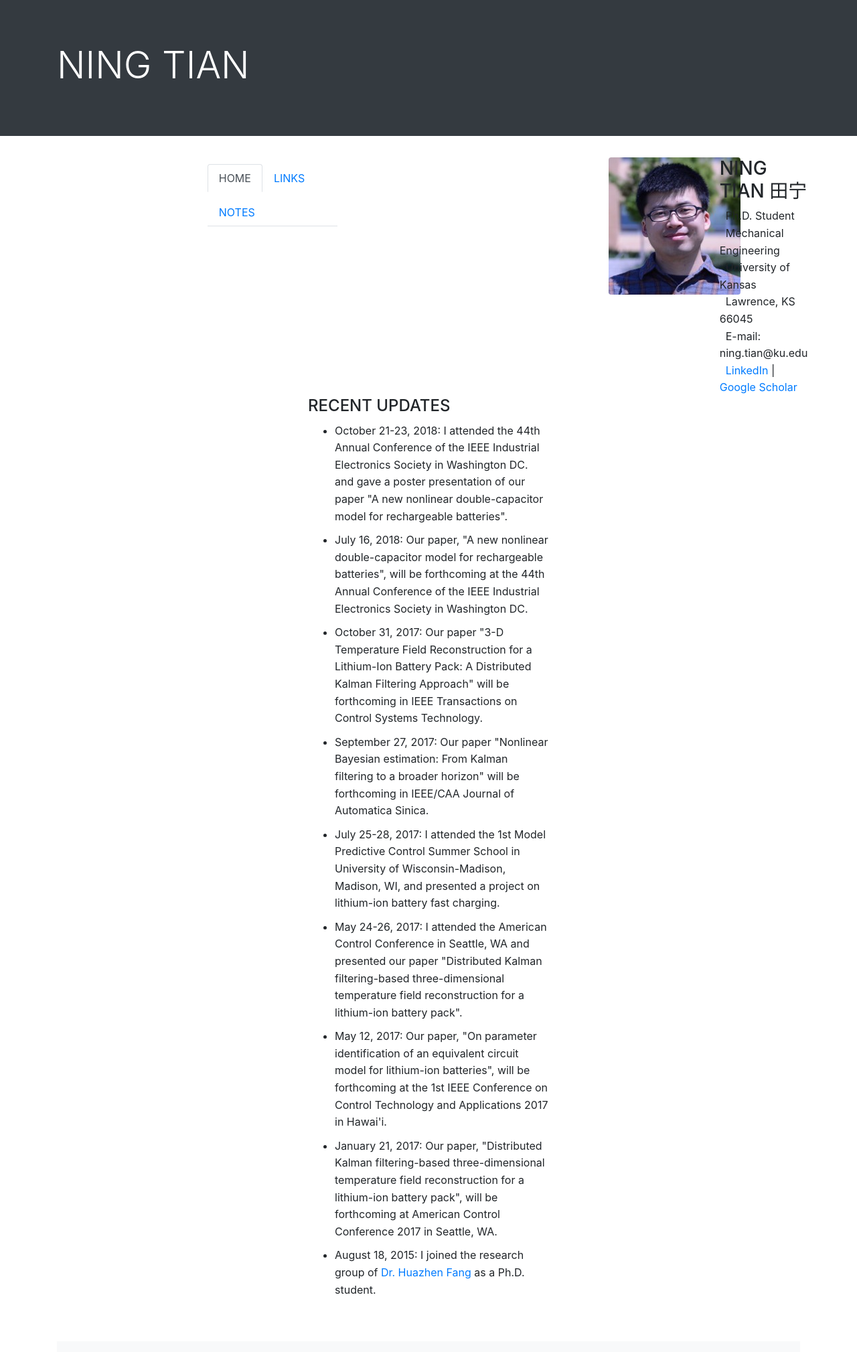
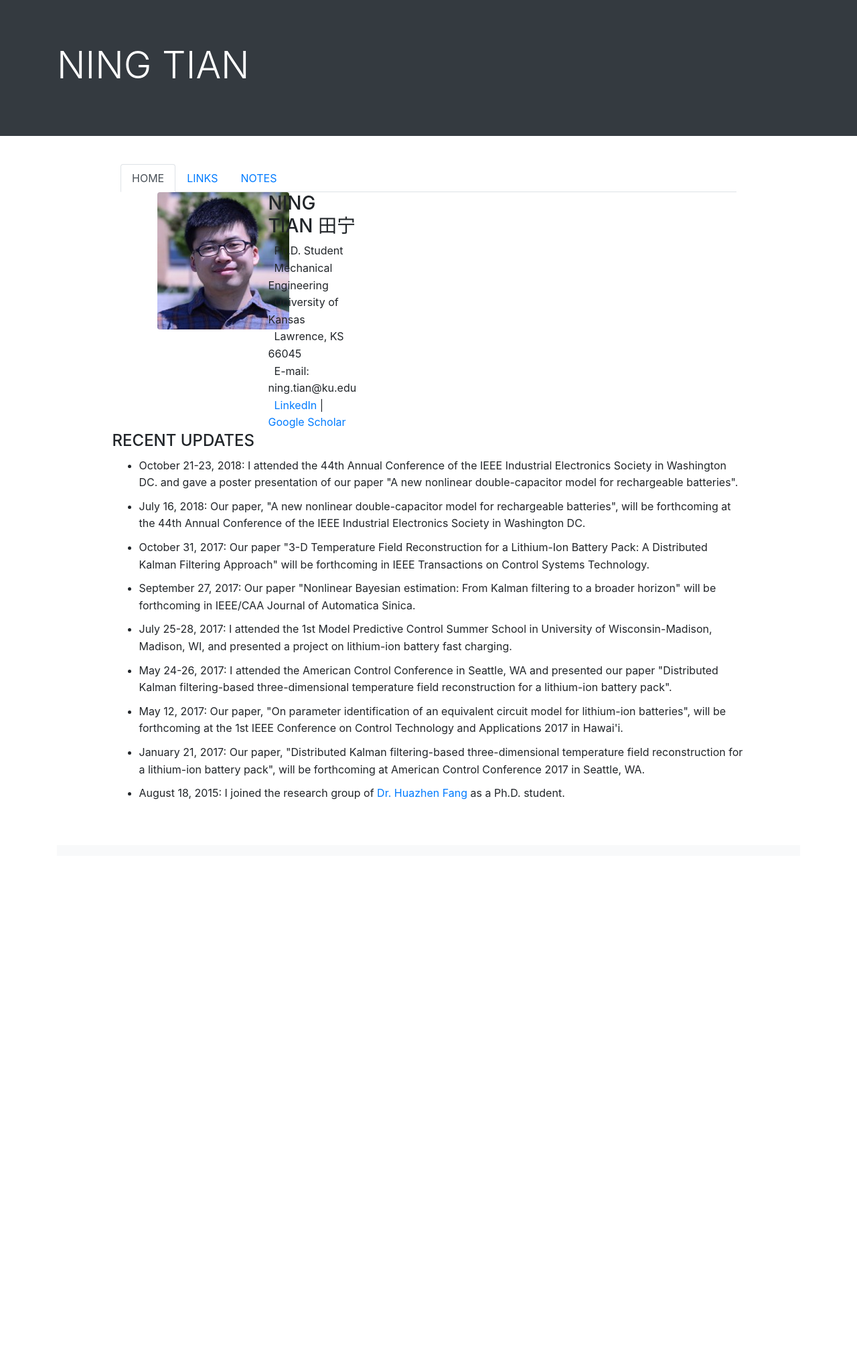
Before and after one commit to ningtian/ningtian.github.io, a Jekyll site: the page index.html, which Jekyll copies as it is, in a window 1280 px wide. Shown: the whole page at 67% size. Built offline with Jekyll 4.4.1, drawn with Linux system fonts in a browser that asks for light colours; after the commit the page ends 1278 px from its top, so only the background shows below that.

Commit message:
Update index.html

```diff
--- a/index.html
+++ b/index.html
@@ -27,9 +27,9 @@
 
 <div class="container">
   <div class="row"> <!-- we have three columns in the row-->
-    <div class="col-sm"></div> <!-- the first column-->
+    <div class="col-1"></div> <!-- the first column-->
 
-    <div class="col-sm"> <!-- the second column (main part of the body)-->
+    <div class="col-10"> <!-- the second column (main part of the body)-->
 
     <ul class="nav nav-tabs">
       <li class="nav-item">
@@ -44,7 +44,7 @@
     </ul>
     </div> <!-- end of <div class="col-10"> i.e., end of the second column -->
 
-    <div class="col-sm"></div> <!-- the third column-->
+    <div class="col-1"></div> <!-- the third column-->
 
     <br>
     <br>
@@ -77,9 +77,9 @@
 
    <div class="a">
    <div class="row"> <!-- we have three columns in the row-->
-        <div class="col-sm"></div> <!-- the first column-->
+        <div class="col-1"></div> <!-- the first column-->
 
-        <div class="col-sm"> <!-- the second column (main part of the body)-->
+        <div class="col-10"> <!-- the second column (main part of the body)-->
         <h4>RECENT UPDATES</h4>
 	<ul>
 	<li>October 21-23, 2018: I attended the 44th Annual Conference of the IEEE Industrial Electronics Society in Washington DC. and
@@ -112,7 +112,7 @@
 
        </div> <!-- end of <div class="col-10"> i.e., end of the second column -->
 
-       <div class="col-sm"></div> <!-- the third column-->
+       <div class="col-1"></div> <!-- the third column-->
 
     </div> <!-- end of <div class="row"> -->
    </div> <!-- end of <div class="a"> -->
```
